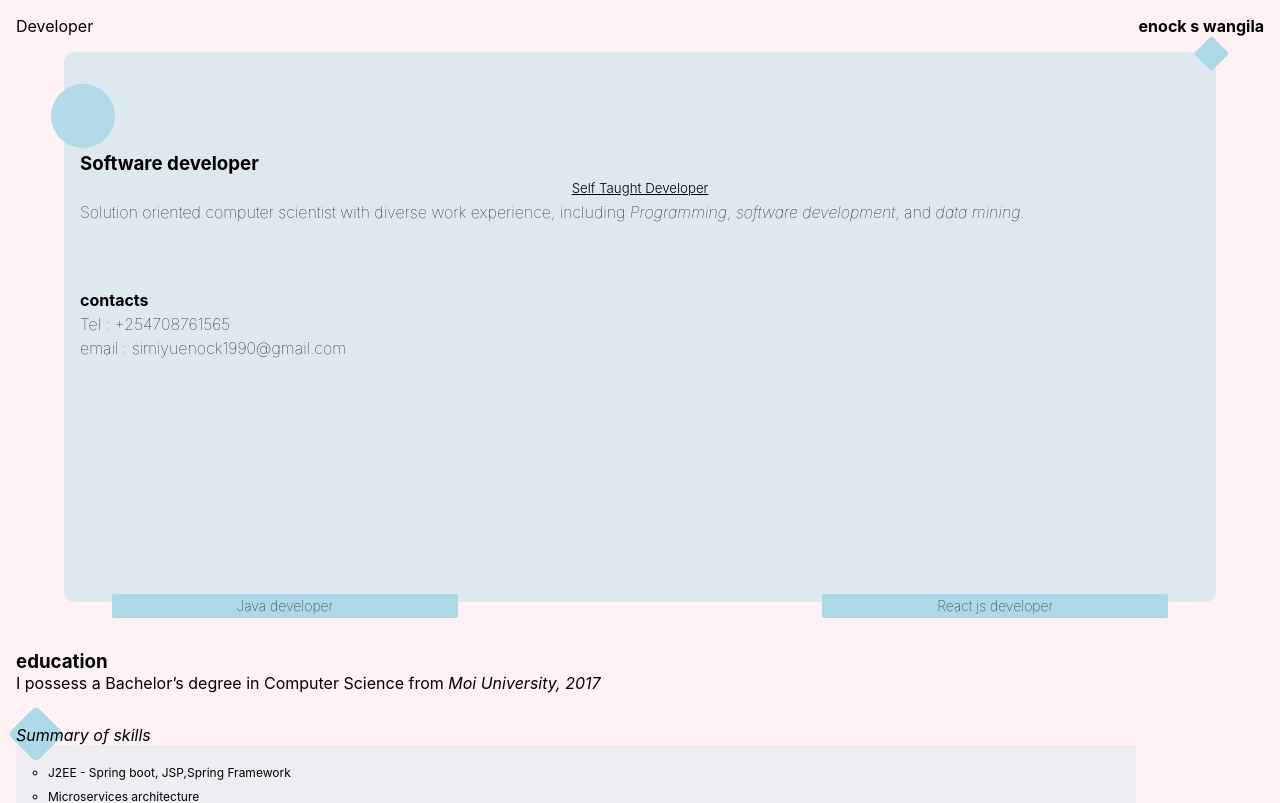
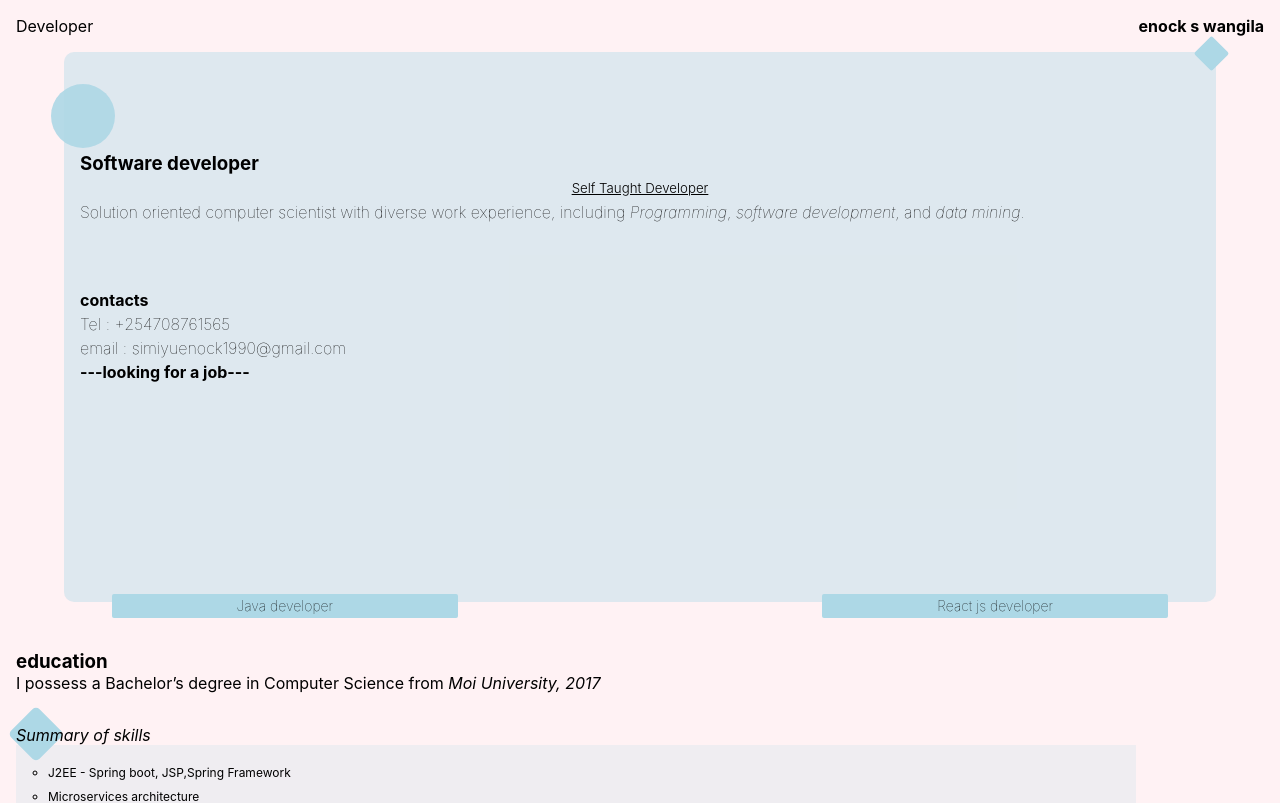
Before and after one commit to spar-letta/my_portfolio, a React (Create React App) app: page / in a window 1280 px wide. Shown: the top 803 px of the page. Built offline with nearby package versions, Linux system fonts and the light colour scheme.

Commit message:
new changes

```diff
--- a/src/components/Content.js
+++ b/src/components/Content.js
@@ -19,6 +19,9 @@ const Content = () => {
           <h4>contacts</h4>
           <p>Tel : +254708761565</p>
           <p> email : simiyuenock1990@gmail.com</p>
+          <p>
+            <b>---looking for a job---</b>
+          </p>
         </div>
       </div>
     </div>
```
